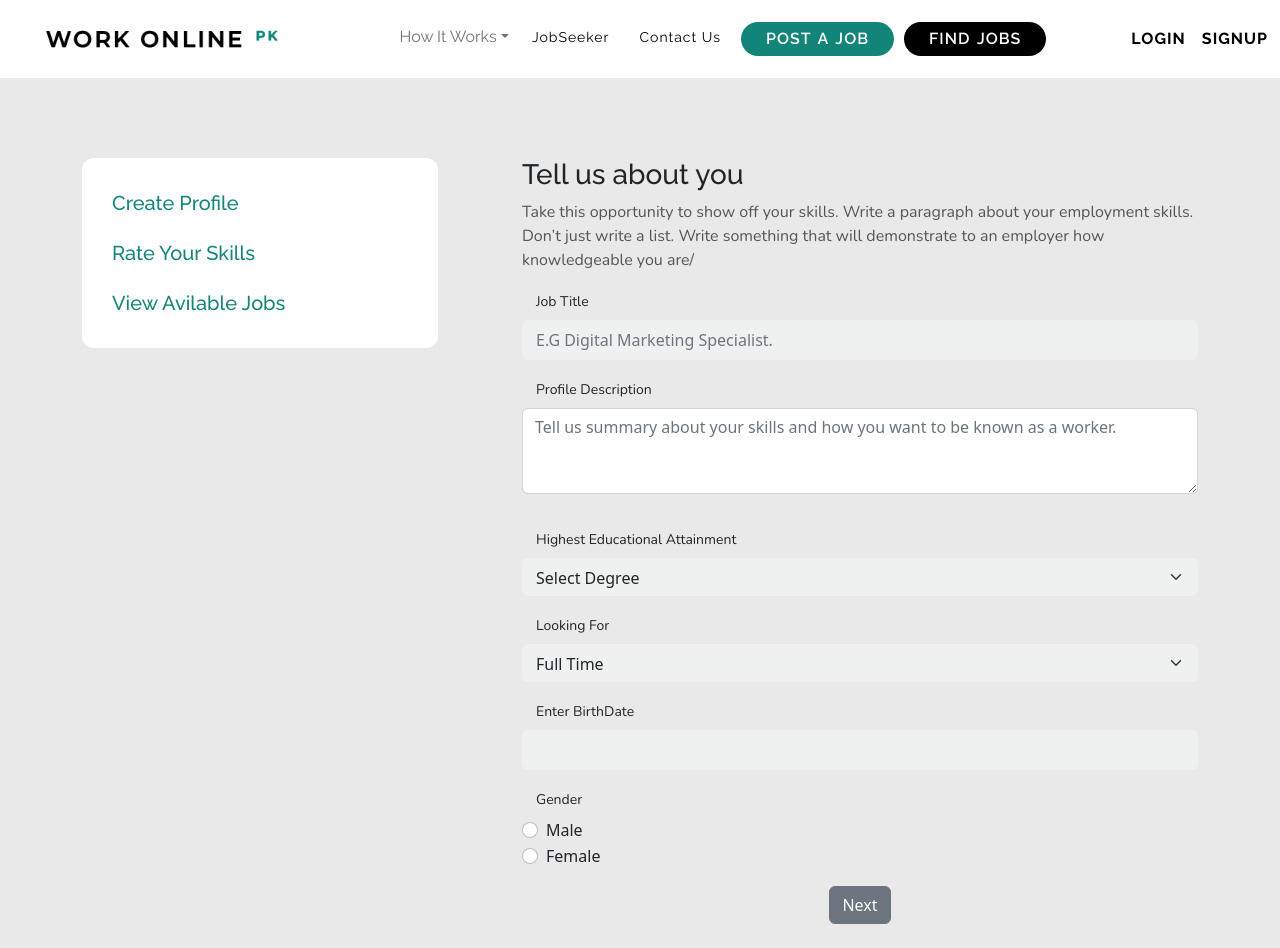
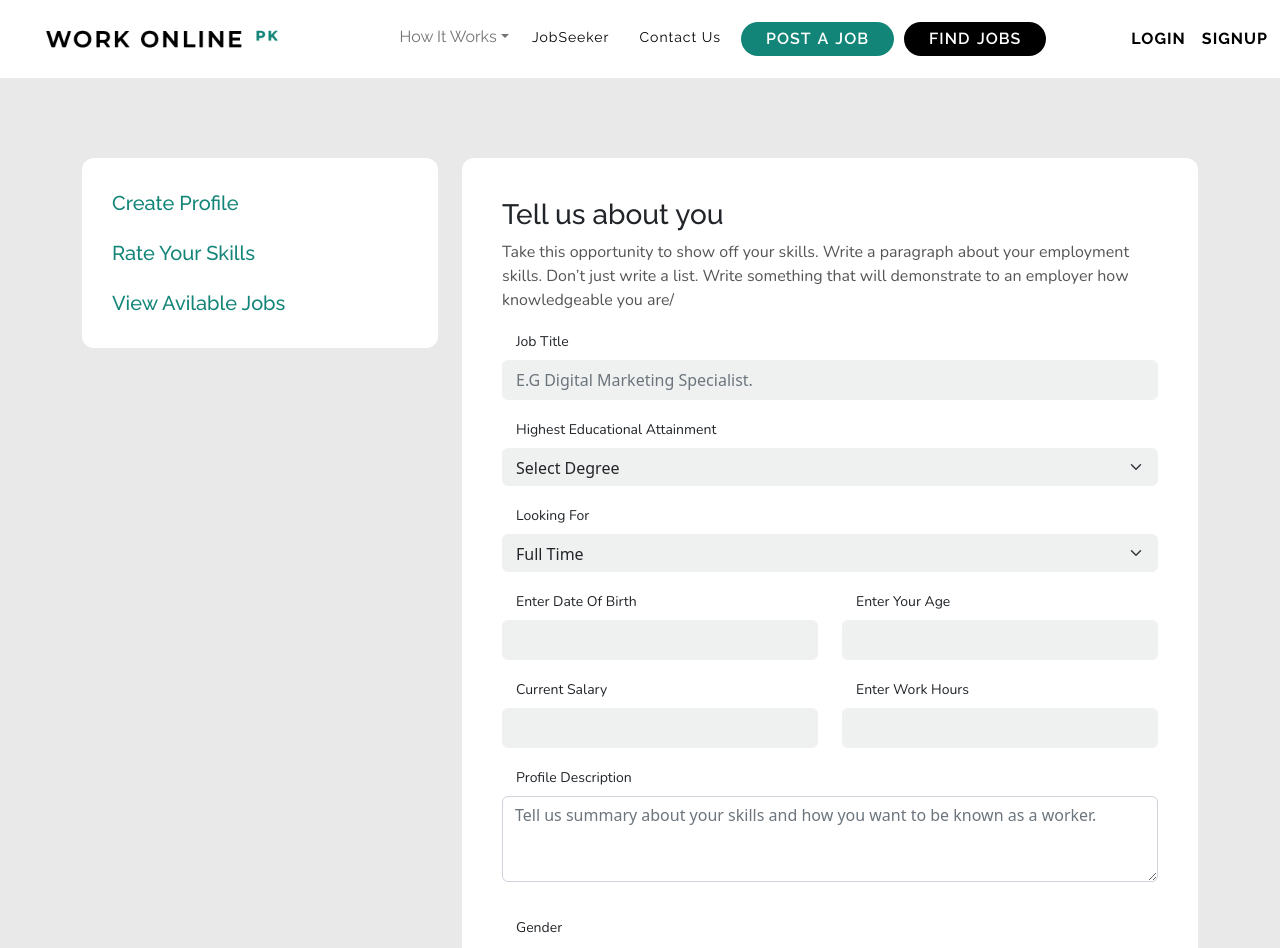
Before and after one commit to cyberxstudiocxs/wop_frontend, a React (Create React App) app: page /jobseekercreateprofile in a window 1280 px wide. Shown: the top 948 px of the page. Built offline with nearby package versions, Linux system fonts and the light colour scheme; a web font is replaced by a local one.

Commit message:
update joobseeker modules rateyour skill

```diff
--- a/src/Pages/JobSeekers/JobseekerProfile.jsx
+++ b/src/Pages/JobSeekers/JobseekerProfile.jsx
@@ -84,11 +84,11 @@ const JobseekerProfile = () => {
                 <p className="salaryjobseeeker"> Gender </p>
                 <p className="typess"> Male </p>
 
-                <p className="salaryjobseeeker"> Website </p>
-                <p className="typess"> Not Specified </p>
+                <p className="salaryjobseeeker"> Salary </p>
+                <p className="typess">51472 </p>
 
-                <p className="salaryjobseeeker"> Address </p>
-                <p className="typess"> Not Specified </p>
+                <p className="salaryjobseeeker"> Education </p>
+                <p className="typess"> Bscs </p>
               </div>
             </div>
           </div>
--- a/src/components/CreateProfileJobseeker.js
+++ b/src/components/CreateProfileJobseeker.js
@@ -1,10 +1,11 @@
 import { Link } from "react-router-dom";
 import Form from "react-bootstrap/Form";
 import { useState,useEffect} from "react";
-import { Button } from "reactstrap";
+
 import jwt_decode from "jwt-decode";
 import { useNavigate } from "react-router-dom";
 import Row from "react-bootstrap/Row";
+import Col from "react-bootstrap/Col";
 import axios from 'axios';
 
 const CreateProfileJobseeker = () => {
@@ -99,23 +100,7 @@ const CreateProfileJobseeker = () => {
                       </Form.Group>
                     </Row>
 
-                    <Row className="mb-3">
-                      <Form.Group
-                        className="mb-3"
-                        controlId="profileDesc"
-                      >
-                        <Form.Label>Profile Description</Form.Label>
-                        <Form.Control
-                          as="textarea"
-                          rows={3}
-                          onChange={e=>handleChange(e)}
-                          placeholder="Tell us summary about your skills and how you want to be known as a worker."
-                          className="shadow-none"
-                          required
-                          name="profile_desc"
-                        />
-                      </Form.Group>
-                    </Row>
+
 
                     <Row className="mb-3">
                       <Form.Group controlId="formEmpTypess">
@@ -155,14 +140,68 @@ const CreateProfileJobseeker = () => {
                     </Row>
 
                     <Row className="mb-3">
-                      <Form.Group controlId="formPersonname">
-                        <Form.Label>Enter BirthDate</Form.Label>
+                      <Form.Group  as={Col} controlId="formPersonname">
+                        <Form.Label>Enter Date Of Birth</Form.Label>
                         <Form.Control
                           type="text"
                           name="date_of_birth"
                           required
                           onChange={e=>handleChange(e)}
                           className="shadow-none"
+                        />
+                      </Form.Group>
+
+                      <Form.Group as={Col} controlId="formPersonname">
+                        <Form.Label>Enter Your Age</Form.Label>
+                        <Form.Control
+                          type="number"
+                          name="age"
+                          required
+                          onChange={e=>handleChange(e)}
+                          className="shadow-none"
+                        />
+                      </Form.Group>
+                    </Row>
+
+
+                    <Row className="mb-3">
+                      <Form.Group  as={Col} controlId="formPersonname">
+                        <Form.Label>Current Salary</Form.Label>
+                        <Form.Control
+                          type="number"
+                          name="salary"
+                          required
+                          onChange={e=>handleChange(e)}
+                          className="shadow-none"
+                        />
+                      </Form.Group>
+
+                      <Form.Group as={Col} controlId="formPersonname">
+                        <Form.Label>Enter Work Hours</Form.Label>
+                        <Form.Control
+                          type="number"
+                          name=" work_hours"
+                          required
+                          onChange={e=>handleChange(e)}
+                          className="shadow-none"
+                        />
+                      </Form.Group>
+                    </Row>
+
+                    <Row className="mb-3">
+                      <Form.Group
+                        className="mb-3"
+                        controlId="profileDesc"
+                      >
+                        <Form.Label>Profile Description</Form.Label>
+                        <Form.Control
+                          as="textarea"
+                          rows={3}
+                          onChange={e=>handleChange(e)}
+                          placeholder="Tell us summary about your skills and how you want to be known as a worker."
+                          className="shadow-none"
+                          required
+                          name="profile_desc"
                         />
                       </Form.Group>
                     </Row>
@@ -185,6 +224,8 @@ const CreateProfileJobseeker = () => {
                         />
                       </Form.Group>
                     </Row>
+
+
 {/*
                     <Form.Group className="mb-3" controlId="formBasicCheckbox">
                       <Form.Check
@@ -194,10 +235,10 @@ const CreateProfileJobseeker = () => {
                     </Form.Group> */}
 
                     <div className="text-center">
+                    <Link className="step-btns" >
+                  Next
+                </Link>
 
-                <Button className="step-btns" >
-                    Next
-                </Button>
 
                     </div>
                   </Form>
--- a/src/components/RateYourSkills.jsx
+++ b/src/components/RateYourSkills.jsx
@@ -2,7 +2,7 @@ import { Link, Router } from "react-router-dom";
 import Form from "react-bootstrap/Form";
 import Row from "react-bootstrap/Row";
 import InputGroup from "react-bootstrap/InputGroup";
-import { BsSearch } from "react-icons/bs";
+import { BsSearch , BsFillArrowRightCircleFill } from "react-icons/bs";
 import Select from "react-select";
 import { useState ,useEffect} from "react";
 import { Button, Modal, ModalBody, ModalFooter, ModalHeader } from "reactstrap";
@@ -136,6 +136,11 @@ const RateYourSkils = () => {
                   </InputGroup>
                 </div>
 
+
+<div className="SkilssShow-box">
+<BsFillArrowRightCircleFill />
+  <p>  3d Animation</p>
+</div>
                 <Link className="step-btns" to="/">
                   Next
                 </Link>
--- a/src/styles/jobseeekerdashboard.css
+++ b/src/styles/jobseeekerdashboard.css
@@ -80,7 +80,9 @@ a.sidebar-btns:hover{
     color: #138578;
 }
 .right-sidebar-jobseeker {
-    padding-left: 60px;
+   background-color: #fff;
+   padding: 40px;
+   border-radius: 12px;
 }
 
 a.step-btns {
@@ -115,3 +117,17 @@ a.step-btns {
 .job-search-box  .css-1hb7zxy-IndicatorsContainer {
     display: none;
 }
+
+
+.SkilssShow-box {
+    display: flex;
+    align-items: center;
+    padding: 30px;
+    margin: 30px 0px;
+    box-shadow: 5px 12px 14px -5px gray;
+
+}
+
+.SkilssShow-box p {
+    margin-bottom: 0px;
+}
```
